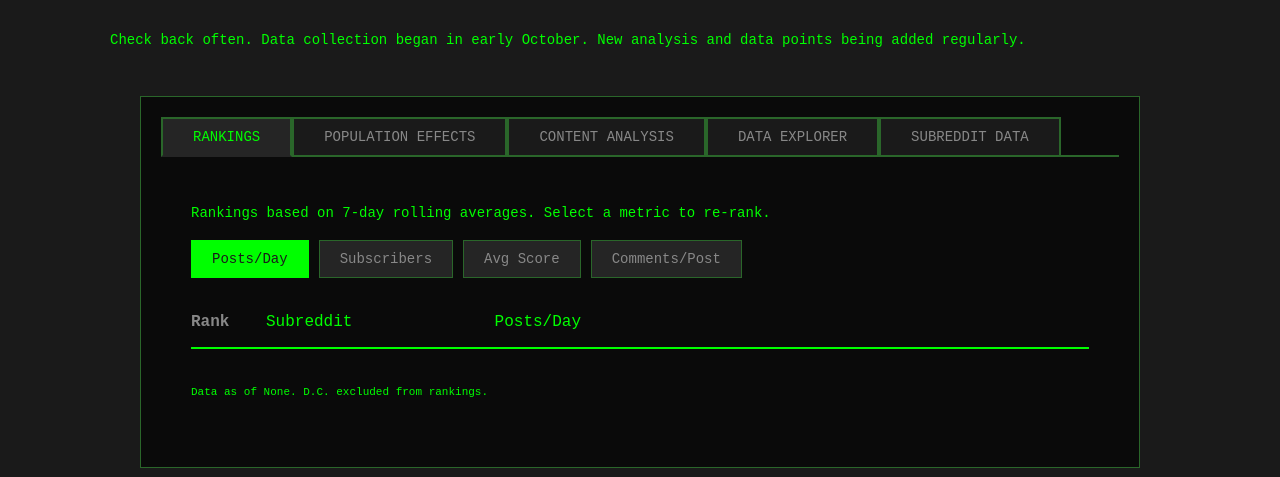
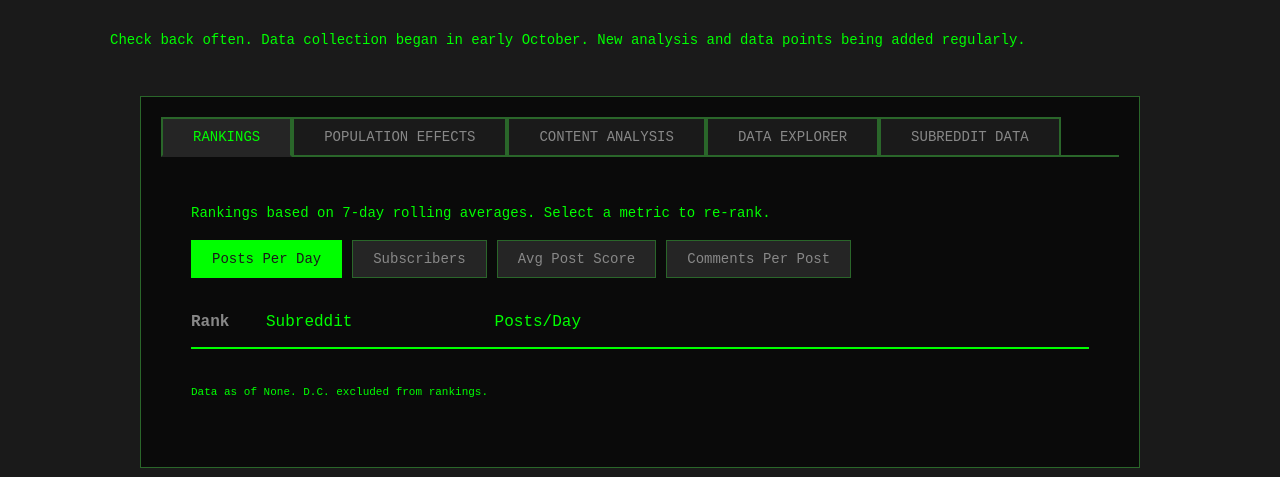
Before and after one commit to johnmpryan/defmeta, a Django app: page / in a window 1280 px wide. Shown: the part 501-978 px from the top of the page. Run offline with Django 5.2, Linux system fonts and the light colour scheme; data that the repository does not hold is empty; some libraries are stand-ins or nearby versions.

Commit message:
updating button names

```diff
--- a/tracker/templates/tracker/homepage.html
+++ b/tracker/templates/tracker/homepage.html
@@ -378,10 +378,10 @@
 
             <!-- Metric Selector -->
             <div class="rankings-controls">
-                <button class="ranking-metric-btn active" data-metric="posts" onclick="switchRankingMetric('posts', this)">Posts/Day</button>
+                <button class="ranking-metric-btn active" data-metric="posts" onclick="switchRankingMetric('posts', this)">Posts Per Day</button>
                 <button class="ranking-metric-btn" data-metric="subscribers" onclick="switchRankingMetric('subscribers', this)">Subscribers</button>
-                <button class="ranking-metric-btn" data-metric="score" onclick="switchRankingMetric('score', this)">Avg Score</button>
-                <button class="ranking-metric-btn" data-metric="comments" onclick="switchRankingMetric('comments', this)">Comments/Post</button>
+                <button class="ranking-metric-btn" data-metric="score" onclick="switchRankingMetric('score', this)">Avg Post Score</button>
+                <button class="ranking-metric-btn" data-metric="comments" onclick="switchRankingMetric('comments', this)">Comments Per Post</button>
             </div>
 
             <!-- Rankings Table -->
```
